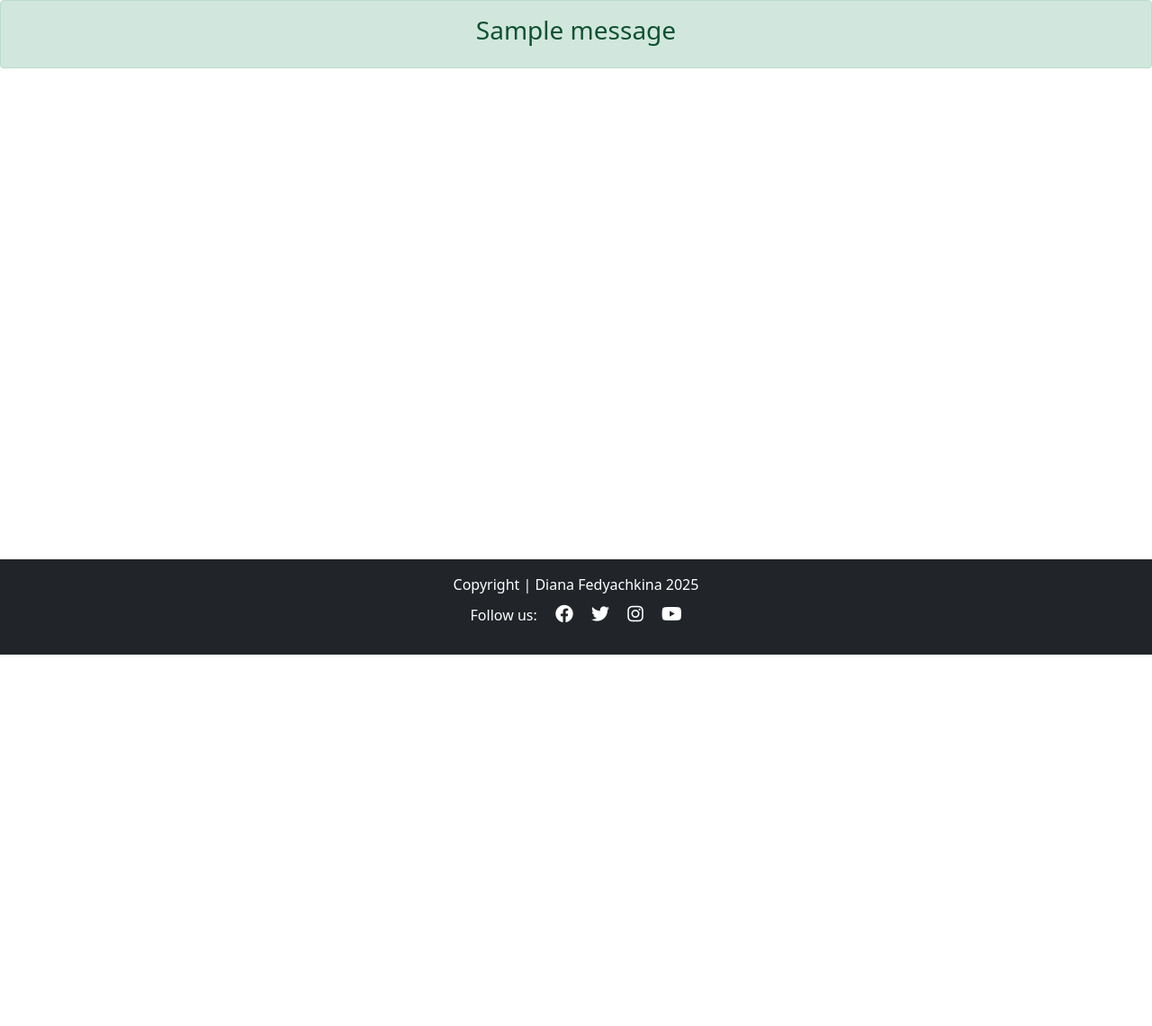
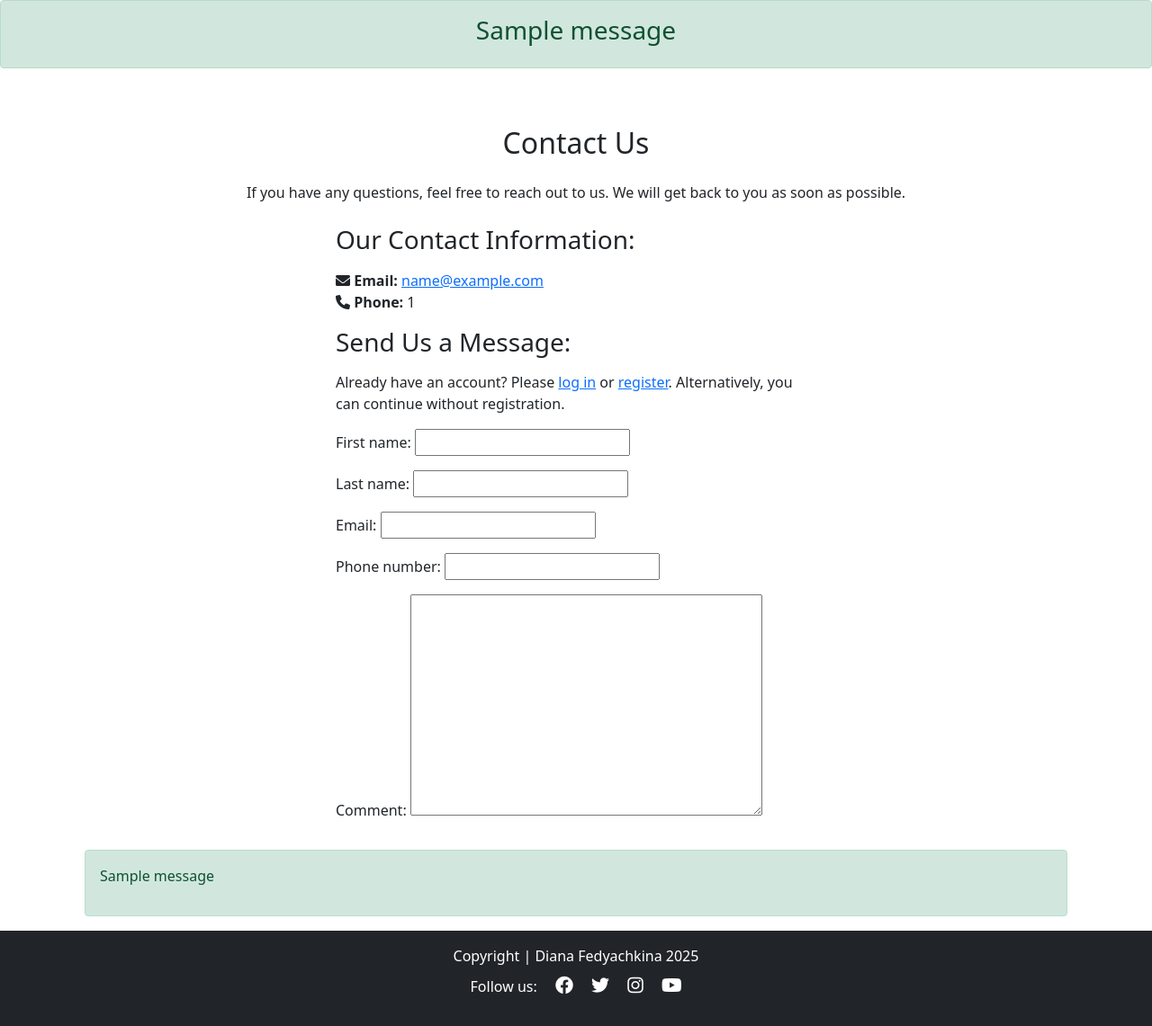
Before and after one commit to dfedyachkina/gym-site, a Django app: template contact/templates/contact/contact.html in a window 1280 px wide. Shown: the part 72-1213 px from the top of the page at 90% size. Before the commit the page ends 800 px from the top, so only its background shows below. Run offline with Django 5.2, Linux system fonts and the light colour scheme; tables that the repository leaves empty hold one stand-in row (values such as "Sample post"); the template is opened without the code that fills it: values that come from a table or form of the project are taken from there, most other values are stand-ins (such as "Sample title", 1, 10 or a date in 2020); one stand-in notice (Sample message) is shown.

Commit message:
Add contact form in contact template

```diff
--- a/contact/templates/contact/contact.html
+++ b/contact/templates/contact/contact.html
@@ -2,4 +2,70 @@
 {% load static %}
 {% block content %}
 
+<div class="container mt-5">
+    <h2 class="text-center mb-4">Contact Us</h2>
+    <p class="text-center mb-4">If you have any questions, feel free to reach out to us. We will get back to you as soon as possible.</p>
+
+    <div class="row">
+      <div class="col-lg-6 mx-auto">
+        <h3 class="mb-3">Our Contact Information:</h3>
+        <ul class="list-unstyled">
+          <li><i class="fa-solid fa-envelope"></i> <strong>Email:</strong> <a href="mailto:{{ gym_email }}">{{ gym_email }}</a></li>
+          <li><i class="fa-solid fa-phone"></i> <strong>Phone:</strong> {{ gym_phone_number }}</li>
+        </ul>
+      </div>
+    </div>
+
+    <div class="row">
+      <div class="col-lg-6 mx-auto">
+        <h3 class="mb-3">Send Us a Message:</h3>
+
+        {% if user.is_authenticated %}
+        <form method="POST">
+          {% csrf_token %}
+
+          <div class="mb-3">
+            <label for="id_first_name" class="form-label">First Name</label>
+            <input type="text" name="first_name" id="id_first_name" class="form-control" value="{{ user.first_name }}" disabled>
+          </div>
+
+          <div class="mb-3">
+            <label for="id_last_name" class="form-label">Last Name</label>
+            <input type="text" name="last_name" id="id_last_name" class="form-control" value="{{ user.last_name }}" disabled>
+          </div>
+
+          <div class="mb-3">
+            <label for="id_email" class="form-label">Email Address</label>
+            <input type="email" name="email" id="id_email" class="form-control" value="{{ user.email }}" disabled>
+          </div>
+
+          <div class="mb-3">
+            <label for="id_phone_number" class="form-label">Phone Number</label>
+            {{ form.phone_number }}
+          </div>
+
+          <div class="mb-3">
+            <label for="id_comment" class="form-label">Comment</label>
+            {{ form.comment }}
+          </div>
+
+          <button type="submit" class="btn btn-primary w-100">Submit</button>
+        </form>
+
+      {% else %}
+        <p class="mb-3">Already have an account? Please <a href="{{ login_url }}">log in</a> or <a href="{{ signup_url }}">register</a>. Alternatively, you can continue without registration.</p>
+        {{ form.as_p }}
+      {% endif %}
+    </div>
+  </div>
+
+    {% if messages %}
+      <div class="alert alert-success mt-3">
+        {% for message in messages %}
+          <p>{{ message }}</p>
+        {% endfor %}
+      </div>
+    {% endif %}
+  </div>
+
 {% endblock content %}
```
